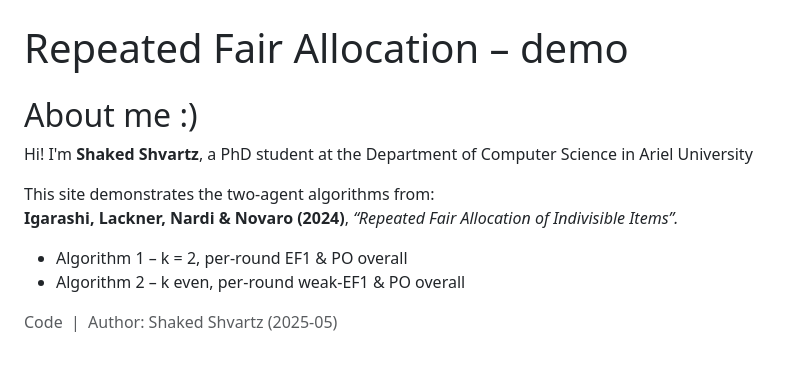
After one commit to ariel-research/fairpyx, a Flask app: page /about in a window 1280 px wide. The commit adds this page. Shown: the top 371 px of the page, without its empty margins (0-791 px from the left). Run offline with Flask 2, Linux system fonts and the light colour scheme; parts of the project's set-up code (start-up, migrations or seed data) failed here and were passed over.

Commit message:
added about

```diff
--- a/flask/app/routes.py
+++ b/flask/app/routes.py
@@ -135,3 +135,8 @@ def algo2_view():
         "algo2.html",
         utils=utils, rounds=rounds, checks=checks, k=k, log_txt=log_txt
     )
+
+# ------------------------------------------------------------- error handler ----
+@bp.route("/about")
+def about():
+    return render_template("about.html")
--- /dev/null
+++ b/flask/app/templates/about.html
@@ -0,0 +1,18 @@
+{% extends "base.html" %}
+{% block title %}About this demo{% endblock %}
+
+{% block content %}
+<h2 class="mt-3">About me :)</h2>
+<p>Hi! I'm <strong>Shaked Shvartz</strong>, a PhD student at the
+Department of Computer Science in Ariel University </p>
+<p>This site demonstrates the two-agent algorithms from:<br>
+<strong>Igarashi, Lackner, Nardi & Novaro (2024)</strong>,
+<em>“Repeated Fair Allocation of Indivisible Items”.</em></p>
+
+<ul>
+  <li>Algorithm 1 – k = 2, per-round EF1 &amp; PO overall</li>
+  <li>Algorithm 2 – k even, per-round weak-EF1 &amp; PO overall</li>
+</ul>
+
+<p class="text-muted">Code &nbsp;|&nbsp; Author: Shaked Shvartz (2025-05)</p>
+{% endblock %}
--- a/flask/app/templates/index.html
+++ b/flask/app/templates/index.html
@@ -25,6 +25,9 @@
 
   <button class="btn btn-primary">Run</button>
 </form>
+<a class="btn btn-outline-secondary mt-3" href="{{ url_for('main.about') }}">
+    ℹ️ About
+</a>
 
 <script>
 (function () {
```
